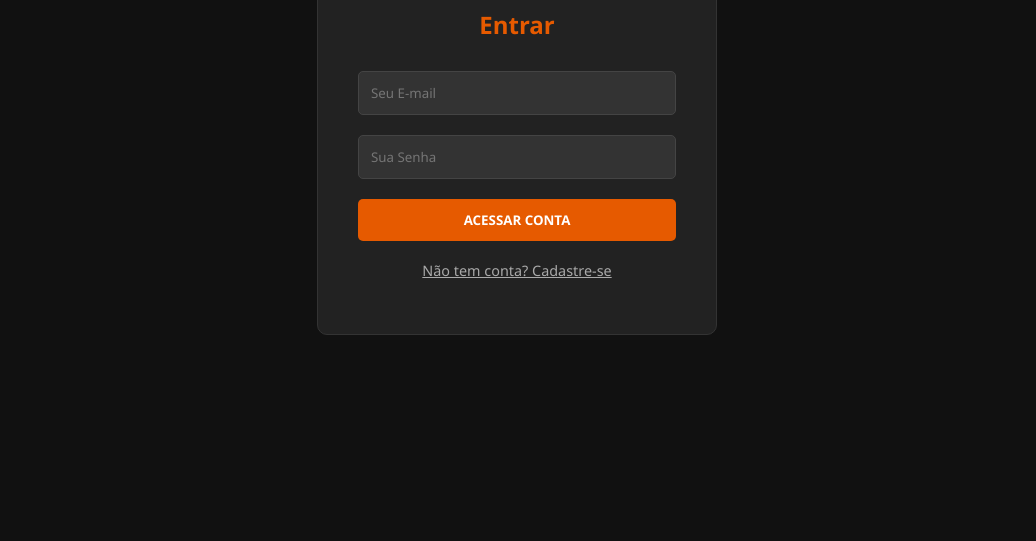
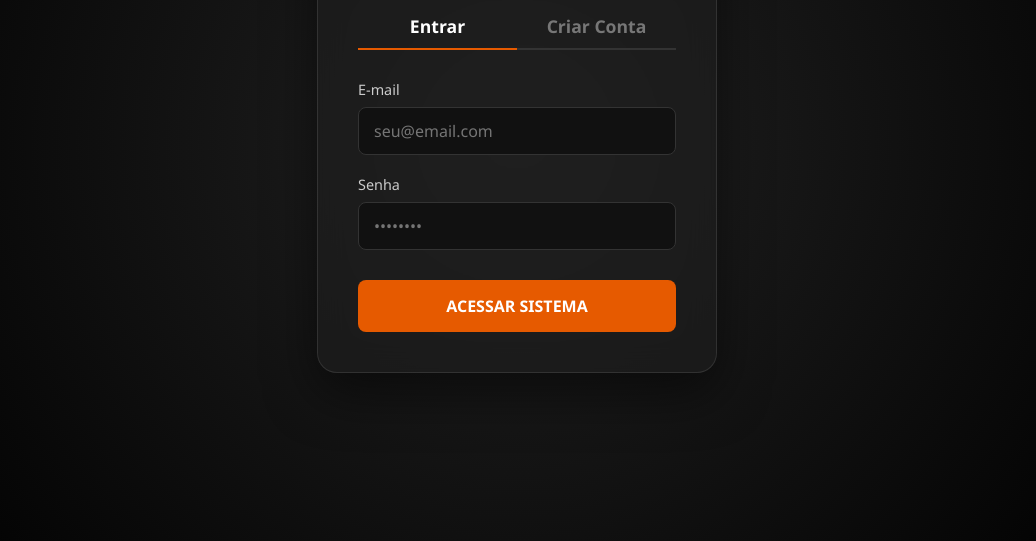
Before and after one commit to VitorBorgesT/E-bike, a website: page login.html in a window 1280 px wide. Shown: the part 259-800 px from the top of the page, without its empty margins (123-1159 px from the left). Drawn offline with Linux system fonts and the light colour scheme.

Commit message:
tela de login e varias coisas

```diff
--- a/login.html
+++ b/login.html
@@ -3,49 +3,208 @@
 <head>
     <meta charset="UTF-8">
     <meta name="viewport" content="width=device-width, initial-scale=1.0">
-    <title>Login | EBIKE</title>
+    <title>Acesso | EBIKE</title>
     <style>
-        * { box-sizing: border-box; font-family: 'Segoe UI', sans-serif; }
-        body { background: #111; color: white; display: flex; justify-content: center; align-items: center; height: 100vh; margin: 0; }
-        .container { background: #222; padding: 40px; border-radius: 10px; width: 400px; text-align: center; border: 1px solid #333; }
-        h2 { color: #e65a00; margin-bottom: 20px; }
-        input { width: 100%; padding: 12px; margin: 10px 0; background: #333; border: 1px solid #444; color: white; border-radius: 5px; }
-        button { width: 100%; padding: 12px; background: #e65a00; border: none; color: white; font-weight: bold; border-radius: 5px; cursor: pointer; margin-top: 10px; }
-        button:hover { background: #ff6a00; }
-        .switch { margin-top: 20px; font-size: 0.9rem; color: #aaa; cursor: pointer; text-decoration: underline; }
-        .hidden { display: none; }
+        * { margin: 0; padding: 0; box-sizing: border-box; font-family: 'Segoe UI', system-ui, sans-serif; }
+
+        body {
+            background: radial-gradient(circle at center, #222 0%, #000 100%);
+            height: 100vh;
+            display: flex;
+            align-items: center;
+            justify-content: center;
+            color: white;
+            overflow: hidden;
+        }
+
+        /* CARD DE LOGIN VIDRO */
+        .container {
+            background: rgba(30, 30, 30, 0.6);
+            backdrop-filter: blur(15px);
+            border: 1px solid rgba(255, 255, 255, 0.1);
+            width: 400px;
+            padding: 40px;
+            border-radius: 20px;
+            box-shadow: 0 20px 50px rgba(0,0,0,0.5);
+            position: relative;
+            overflow: hidden;
+        }
+
+        /* CABEÇALHO COM ABAS */
+        .tabs {
+            display: flex;
+            margin-bottom: 30px;
+            border-bottom: 2px solid #333;
+        }
+
+        .tab-btn {
+            flex: 1;
+            padding: 10px;
+            background: none;
+            border: none;
+            color: #777;
+            font-size: 1.1rem;
+            font-weight: bold;
+            cursor: pointer;
+            transition: 0.3s;
+            position: relative;
+        }
+
+        .tab-btn.active { color: white; }
+        .tab-btn.active::after {
+            content: ''; position: absolute; bottom: -2px; left: 0; width: 100%; height: 2px; background: #e65a00;
+        }
+
+        /* INPUTS */
+        .input-group { margin-bottom: 20px; text-align: left; }
+        label { display: block; margin-bottom: 8px; font-size: 0.9rem; color: #ccc; }
+        input {
+            width: 100%;
+            padding: 12px 15px;
+            background: #111;
+            border: 1px solid #333;
+            border-radius: 8px;
+            color: white;
+            font-size: 1rem;
+            transition: 0.3s;
+        }
+        input:focus { border-color: #e65a00; outline: none; background: #0a0a0a; }
+
+        /* BOTÃO */
+        .btn-action {
+            width: 100%;
+            padding: 15px;
+            background: #e65a00;
+            border: none;
+            border-radius: 8px;
+            color: white;
+            font-weight: bold;
+            font-size: 1rem;
+            cursor: pointer;
+            transition: 0.3s;
+            margin-top: 10px;
+        }
+        .btn-action:hover { background: #ff6a00; transform: translateY(-2px); box-shadow: 0 5px 15px rgba(230, 90, 0, 0.3); }
+
+        /* MENSAGEM DE ERRO/SUCESSO (TOAST) */
+        .toast {
+            position: fixed; top: 20px; left: 50%; transform: translateX(-50%);
+            background: #333; color: white; padding: 15px 30px; border-radius: 50px;
+            font-weight: bold; box-shadow: 0 10px 30px rgba(0,0,0,0.5);
+            opacity: 0; visibility: hidden; transition: 0.4s; z-index: 1000;
+            display: flex; align-items: center; gap: 10px;
+        }
+        .toast.show { opacity: 1; visibility: visible; top: 40px; }
+        .toast.error { border-left: 4px solid #ff4444; }
+        .toast.success { border-left: 4px solid #00c851; }
+
+        /* ANIMAÇÃO DOS FORMULÁRIOS */
+        .form-content { display: none; animation: fadeIn 0.5s; }
+        .form-content.active { display: block; }
+        @keyframes fadeIn { from { opacity: 0; transform: translateY(10px); } to { opacity: 1; transform: translateY(0); } }
+
+        .logo-area { text-align: center; margin-bottom: 20px; }
+        .logo-area img { height: 40px; opacity: 0.8; }
     </style>
 </head>
 <body>
+
+    <div id="toast" class="toast">Mensagem aqui</div>
+
     <div class="container">
-        <div id="loginForm">
-            <h2>Entrar</h2>
-            <input type="email" id="loginEmail" placeholder="Seu E-mail">
-            <input type="password" id="loginPass" placeholder="Sua Senha">
-            <button onclick="fazerLogin()">ACESSAR CONTA</button>
-            <p class="switch" onclick="toggleForms()">Não tem conta? Cadastre-se</p>
+        <div class="logo-area">
+            <h2 style="color: #e65a00; letter-spacing: 1px;">EBIKE ID</h2>
         </div>
-        <div id="registerForm" class="hidden">
-            <h2>Criar Conta</h2>
-            <input type="text" id="regName" placeholder="Seu Nome Completo">
-            <input type="email" id="regEmail" placeholder="Seu E-mail">
-            <input type="password" id="regPass" placeholder="Sua Senha">
-            <button onclick="fazerCadastro()">CADASTRAR</button>
-            <p class="switch" onclick="toggleForms()">Já tem conta? Voltar para Login</p>
+
+        <div class="tabs">
+            <button class="tab-btn active" onclick="switchTab('login')">Entrar</button>
+            <button class="tab-btn" onclick="switchTab('register')">Criar Conta</button>
+        </div>
+
+        <div id="loginForm" class="form-content active">
+            <div class="input-group">
+                <label>E-mail</label>
+                <input type="email" id="loginEmail" placeholder="seu@email.com">
+            </div>
+            <div class="input-group">
+                <label>Senha</label>
+                <input type="password" id="loginPass" placeholder="••••••••">
+            </div>
+            <button class="btn-action" onclick="fazerLogin()">ACESSAR SISTEMA</button>
+        </div>
+
+        <div id="registerForm" class="form-content">
+            <div class="input-group">
+                <label>Nome Completo</label>
+                <input type="text" id="regName" placeholder="Como quer ser chamado?">
+            </div>
+            <div class="input-group">
+                <label>E-mail</label>
+                <input type="email" id="regEmail" placeholder="seu@email.com">
+            </div>
+            <div class="input-group">
+                <label>Senha</label>
+                <input type="password" id="regPass" placeholder="Crie uma senha forte">
+            </div>
+            <button class="btn-action" onclick="fazerCadastro()">CRIAR CONTA</button>
         </div>
     </div>
+
     <script>
-        const API = 'http://localhost:3000/api';
+        const API = '/api';
 
-        function toggleForms() {
-            document.getElementById('loginForm').classList.toggle('hidden');
-            document.getElementById('registerForm').classList.toggle('hidden');
+        // Alternar entre abas
+        function switchTab(tab) {
+            // Muda botões
+            document.querySelectorAll('.tab-btn').forEach(b => b.classList.remove('active'));
+            event.target.classList.add('active');
+
+            // Muda formulário
+            document.querySelectorAll('.form-content').forEach(f => f.classList.remove('active'));
+            document.getElementById(tab + 'Form').classList.add('active');
+        }
+
+        // Mostrar notificação bonita
+        function showToast(msg, type = 'error') {
+            const t = document.getElementById('toast');
+            t.innerText = msg;
+            t.className = `toast ${type} show`;
+            setTimeout(() => t.className = 'toast', 3000);
+        }
+
+        async function fazerLogin() {
+            const email = document.getElementById('loginEmail').value;
+            const password = document.getElementById('loginPass').value;
+
+            if(!email || !password) return showToast('Preencha todos os campos!');
+
+            try {
+                const res = await fetch(`${API}/login`, {
+                    method: 'POST', headers: {'Content-Type': 'application/json'},
+                    body: JSON.stringify({ email, password })
+                });
+                const data = await res.json();
+
+                if(res.ok) {
+                    showToast(`Bem-vindo, ${data.name}!`, 'success');
+                    // SALVA O CARGO (ROLE)
+                    localStorage.setItem('ebike_token', data.token);
+                    localStorage.setItem('ebike_user', data.name);
+                    localStorage.setItem('ebike_role', data.role); // <--- IMPORTANTE
+
+                    setTimeout(() => window.location.href = 'index.html', 1500);
+                } else {
+                    showToast(data.error);
+                }
+            } catch (e) { showToast('Erro de conexão com o servidor.'); }
         }
 
         async function fazerCadastro() {
             const name = document.getElementById('regName').value;
             const email = document.getElementById('regEmail').value;
             const password = document.getElementById('regPass').value;
+
+            if(!name || !email || !password) return showToast('Preencha todos os campos!');
 
             try {
                 const res = await fetch(`${API}/register`, {
@@ -55,43 +214,16 @@
                 const data = await res.json();
 
                 if(res.ok) {
-                    // SUCESSO! Auto-Login e Redirecionamento
-                    alert('Cadastro realizado com sucesso! Você será redirecionado para a loja.');
-
-                    // 1. Salva o token que o servidor mandou
+                    showToast('Conta criada! Entrando...', 'success');
                     localStorage.setItem('ebike_token', data.token);
                     localStorage.setItem('ebike_user', data.name);
+                    localStorage.setItem('ebike_role', data.role);
 
-                    // 2. Manda direto pra loja
-                    window.location.href = 'index.html';
+                    setTimeout(() => window.location.href = 'index.html', 1500);
                 } else {
-                    alert(data.error);
+                    showToast(data.error);
                 }
-            } catch (error) {
-                console.error(error);
-                alert('Erro de conexão com o servidor.');
-            }
-        }
-
-        async function fazerLogin() {
-            const email = document.getElementById('loginEmail').value;
-            const password = document.getElementById('loginPass').value;
-
-            try {
-                const res = await fetch(`${API}/login`, {
-                    method: 'POST', headers: {'Content-Type': 'application/json'},
-                    body: JSON.stringify({ email, password })
-                });
-                const data = await res.json();
-
-                if(res.ok) {
-                    localStorage.setItem('ebike_token', data.token);
-                    localStorage.setItem('ebike_user', data.name);
-                    window.location.href = 'index.html';
-                } else alert(data.error);
-            } catch (error) {
-                alert('Erro de conexão');
-            }
+            } catch (e) { showToast('Erro de conexão com o servidor.'); }
         }
     </script>
 </body>
```
Also changed, not shown: admin.html (+10 -53 lines), index.html (+45 -34 lines), 1 other file.
